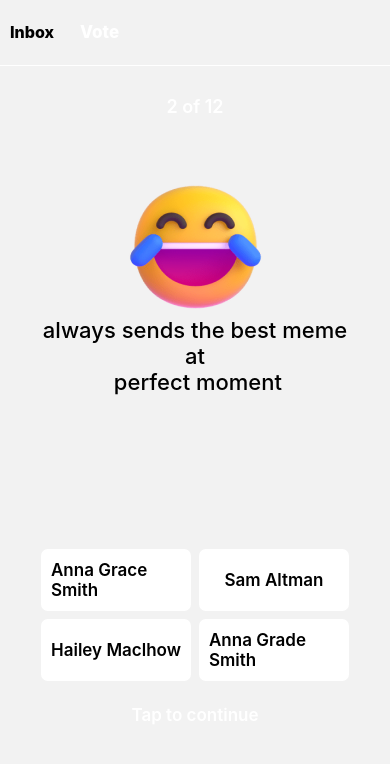
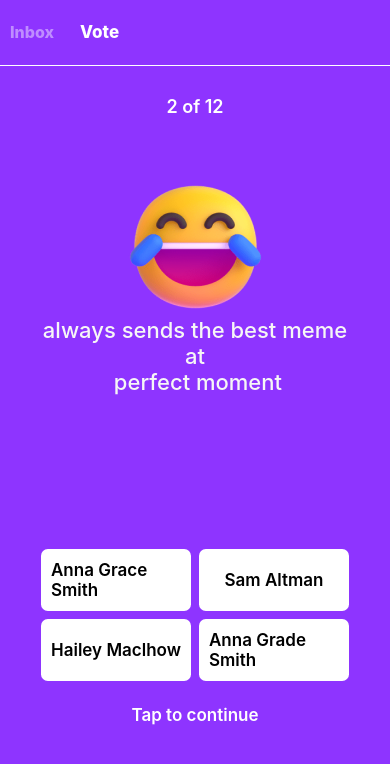
Before and after one commit to Skrr-in-US/app, a React Native app: screen /Vote in a window 390 px wide. Shown: the top 764 px of the page. Built offline with nearby package versions, Linux system fonts and the light colour scheme.

Commit message:
chore : theme

```diff
--- a/src/styles/theme.ts
+++ b/src/styles/theme.ts
@@ -4,8 +4,11 @@ export const theme = {
   background: '#F9F6F9',
   shadow: '#676767',
   white: '#FFFFFF',
+  question: '#F6F6F6',
+  whiteOpacity: '#FFFFFF70',
   black: '#000000',
   quiz: {
     pink: '#F55198',
+    purple: '#8E34FF',
   },
 };
```
